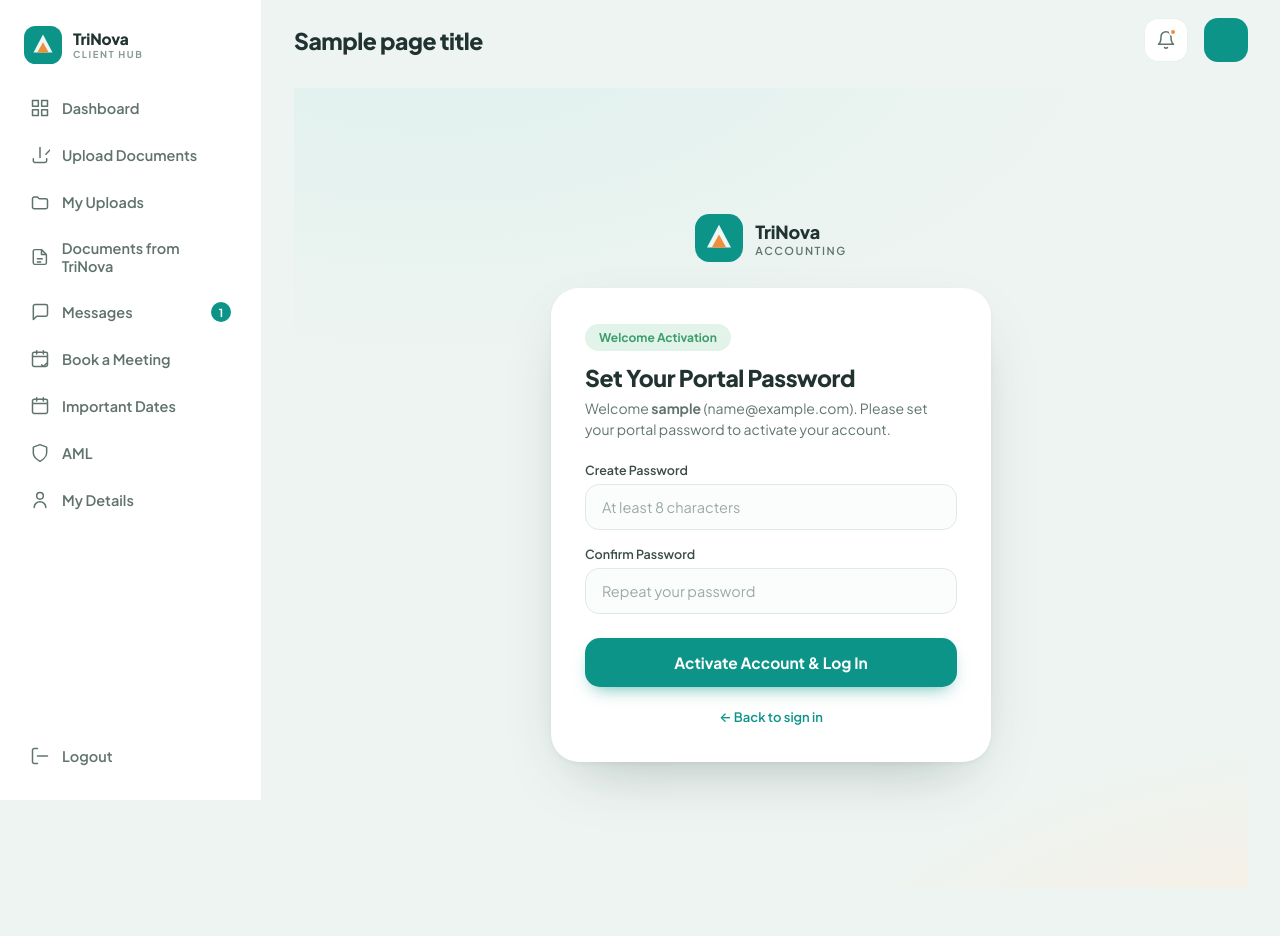
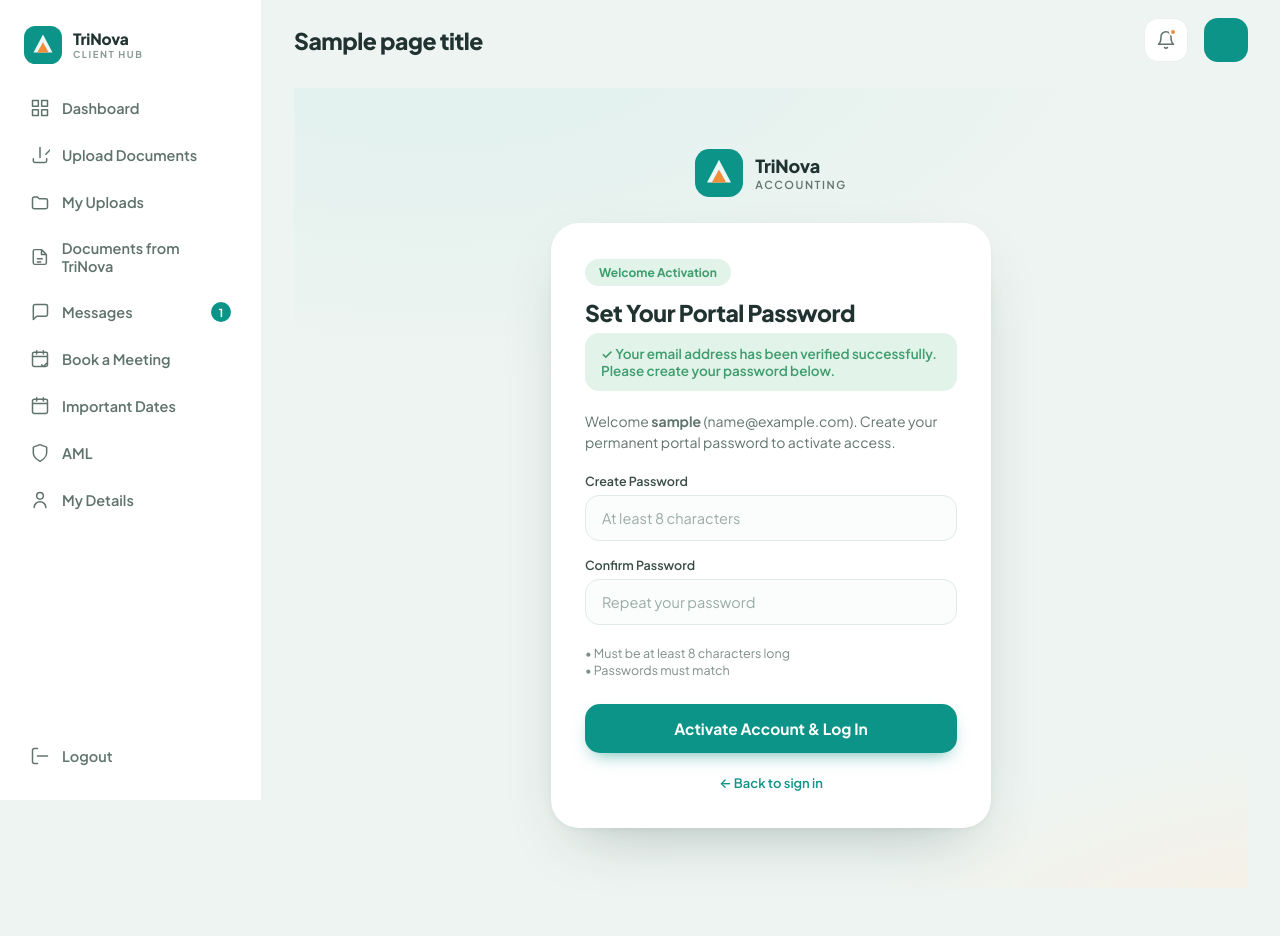
Before and after one commit to Hassan-Buger/trinova_client_portal, a PHP site: template application/Views/auth/activate.php in a window 1280 px wide. Run offline with PHP 8.4, Linux system fonts and the light colour scheme; the template is opened without the code that fills it: most values are stand-ins (such as "Sample title", 1, 10 or a date in 2020); data that the repository does not hold is empty.

Commit message:
Refine: Client onboarding activation verification message, password setup, and login enforcement error messages

```diff
--- a/application/Controllers/Auth/ActivationController.php
+++ b/application/Controllers/Auth/ActivationController.php
@@ -83,7 +83,7 @@ class ActivationController extends Controller
         AuditService::log('account_activated', 'users', $user['id'], $user['id']);
         NotificationService::sendPasswordChangedAlert($user['email'], $user['name']);
 
-        Session::setFlash('success', 'Your account has been activated successfully! Please sign in with your new password.');
+        Session::setFlash('success', 'Your password has been created successfully. You can now log in.');
         $response->redirect('/login');
     }
 }
--- a/application/Controllers/Auth/AuthController.php
+++ b/application/Controllers/Auth/AuthController.php
@@ -54,14 +54,14 @@ class AuthController extends Controller
             if (!empty($user['locked_until']) && strtotime($user['locked_until']) > time()) {
                 $minsLeft = ceil((strtotime($user['locked_until']) - time()) / 60);
                 AuditService::log('failed_login_locked', 'users', $user['id']);
-                Session::setFlash('error', "Account locked due to 5 failed login attempts. Please try again in {$minsLeft} minutes or reset your password.");
+                Session::setFlash('error', "Your account is temporarily locked due to multiple failed login attempts. Please try again in {$minsLeft} minutes or reset your password.");
                 $response->redirect('/login');
                 return;
             }
 
             // Check if client is pending activation
             if ($user['status'] === 'pending_activation') {
-                Session::setFlash('error', 'Your account is pending email activation. Please check your welcome email to verify your address and create your password.');
+                Session::setFlash('error', 'Please complete your email verification and password setup before logging in.');
                 $response->redirect('/login');
                 return;
             }
@@ -74,7 +74,7 @@ class AuthController extends Controller
                     $lockedUntil = date('Y-m-d H:i:s', strtotime('+15 minutes'));
                     $this->userModel->lockAccount((int)$user['id'], $lockedUntil);
                     AuditService::log('account_locked', 'users', $user['id']);
-                    Session::setFlash('error', 'Account locked for 15 minutes due to 5 consecutive failed login attempts.');
+                    Session::setFlash('error', 'Your account is temporarily locked due to multiple failed login attempts. Please try again in 15 minutes or reset your password.');
                     $response->redirect('/login');
                     return;
                 }
--- a/application/Views/auth/activate.php
+++ b/application/Views/auth/activate.php
@@ -15,7 +15,12 @@
     <div style="background:#fff;border-radius:28px;padding:36px 34px;box-shadow:0 2px 4px rgba(16,54,45,.04),0 24px 60px -28px rgba(16,54,45,.35)">
       <div style="display:inline-block;padding:6px 14px;border-radius:999px;background:#e2f3ea;color:#3f9d6d;font-size:12px;font-weight:700;margin-bottom:12px">Welcome Activation</div>
       <h1 style="margin:0 0 6px;font-size:23px;font-weight:800;letter-spacing:-.02em">Set Your Portal Password</h1>
-      <p style="margin:0 0 22px;color:#61756e;font-size:14px;line-height:1.5">Welcome <strong><?= htmlspecialchars($userName ?? 'Client') ?></strong> (<?= htmlspecialchars($email ?? '') ?>). Please set your portal password to activate your account.</p>
+
+      <div style="margin-bottom:20px;padding:12px 16px;background:#e2f3ea;color:#3f9d6d;border-radius:14px;font-size:13.5px;font-weight:600">
+        ✓ Your email address has been verified successfully. Please create your password below.
+      </div>
+
+      <p style="margin:0 0 20px;color:#61756e;font-size:14px;line-height:1.5">Welcome <strong><?= htmlspecialchars($userName ?? 'Client') ?></strong> (<?= htmlspecialchars($email ?? '') ?>). Create your permanent portal password to activate access.</p>
 
       <?php if (!empty($error)): ?>
         <div style="margin-bottom:20px;padding:12px 16px;background:#fdecdc;color:#e07d24;border-radius:14px;font-size:13.5px;font-weight:600">
@@ -23,18 +28,23 @@
         </div>
       <?php endif; ?>
 
-      <form action="/activate" method="POST">
+      <form action="/activate" method="POST" onsubmit="this.querySelector('button[type=submit]').disabled=true; this.querySelector('button[type=submit]').innerText='Activating Account...';">
         <input type="hidden" name="csrf_token" value="<?= htmlspecialchars(\Application\Core\Session::csrfToken()) ?>">
         <input type="hidden" name="token" value="<?= htmlspecialchars($token ?? '') ?>">
 
         <div style="margin-bottom:16px">
           <label style="display:block;font-size:12.5px;font-weight:600;color:#3a4d47;margin-bottom:6px">Create Password</label>
-          <input type="password" name="password" placeholder="At least 8 characters" required style="width:100%;padding:13px 16px;border:1.5px solid #e0e9e5;border-radius:14px;font-size:14.5px;background:#fbfdfc">
+          <input type="password" name="password" placeholder="At least 8 characters" minlength="8" required style="width:100%;padding:13px 16px;border:1.5px solid #e0e9e5;border-radius:14px;font-size:14.5px;background:#fbfdfc">
         </div>
 
-        <div style="margin-bottom:24px">
+        <div style="margin-bottom:20px">
           <label style="display:block;font-size:12.5px;font-weight:600;color:#3a4d47;margin-bottom:6px">Confirm Password</label>
-          <input type="password" name="password_confirm" placeholder="Repeat your password" required style="width:100%;padding:13px 16px;border:1.5px solid #e0e9e5;border-radius:14px;font-size:14.5px;background:#fbfdfc">
+          <input type="password" name="password_confirm" placeholder="Repeat your password" minlength="8" required style="width:100%;padding:13px 16px;border:1.5px solid #e0e9e5;border-radius:14px;font-size:14.5px;background:#fbfdfc">
+        </div>
+
+        <div style="font-size:12.5px;color:#7d8e88;margin-bottom:24px;line-height:1.4">
+          • Must be at least 8 characters long<br>
+          • Passwords must match
         </div>
 
         <button type="submit" style="width:100%;padding:15px;background:#0d9488;color:#fff;border:none;border-radius:15px;font-size:15.5px;font-weight:700;cursor:pointer;box-shadow:0 8px 18px -8px rgba(13,148,136,.7)">Activate Account &amp; Log In</button>
```
